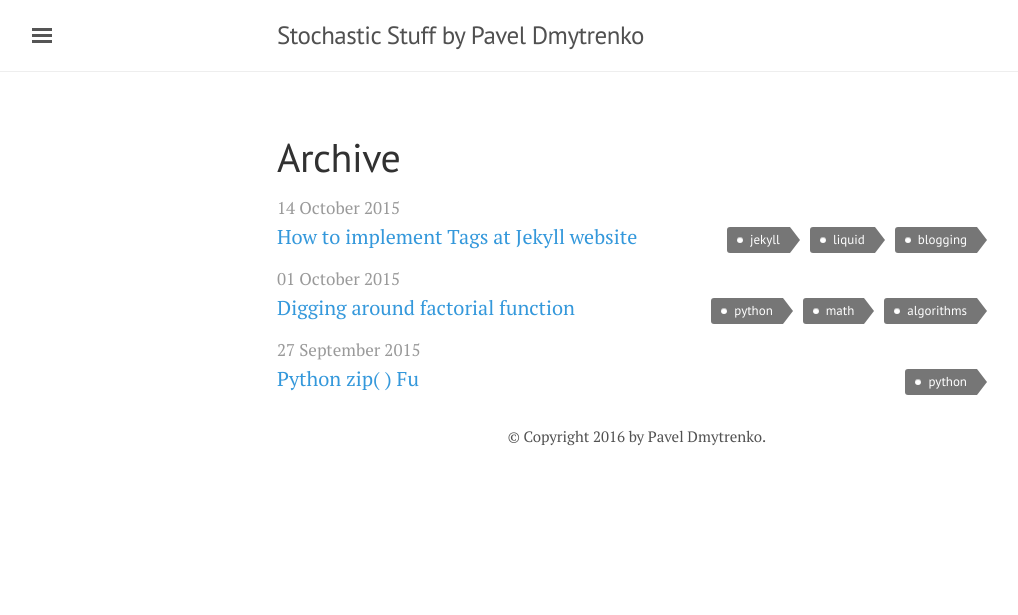
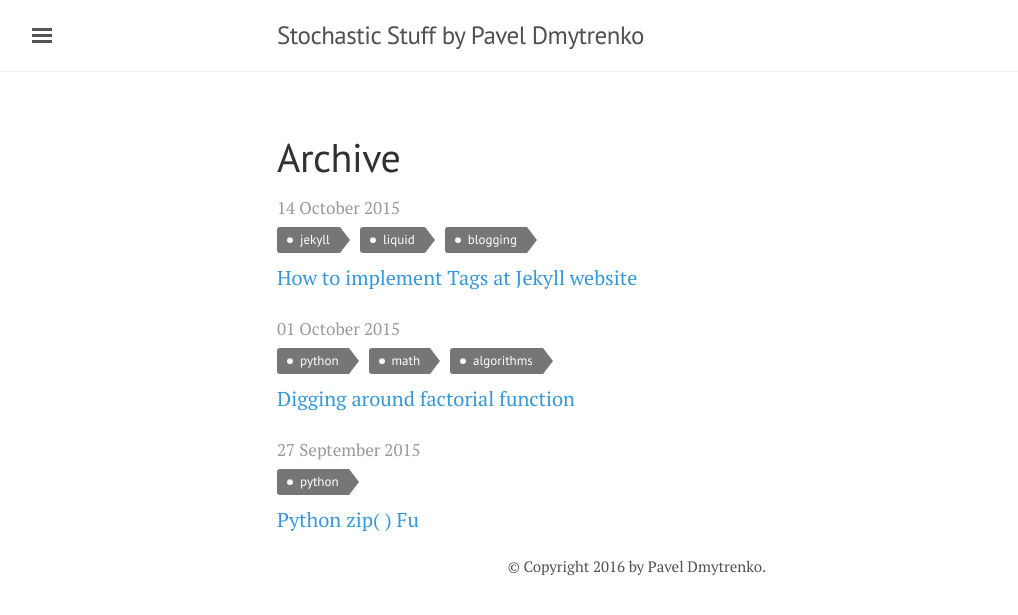
Before and after one commit to pavdmyt/pavdmyt.github.io, a Jekyll site: the page built from archive.md, in a window 1280 px wide. Shown: the top 615 px of the page, without its empty margins (3-1021 px from the left). Built offline with Jekyll 4.4.1, drawn with Linux system fonts in a browser that asks for light colours.

Commit message:
Tags at Archive page revised.

```diff
--- a/archive.md
+++ b/archive.md
@@ -5,23 +5,22 @@ title: Archive
 
 {% for post in site.posts %}
   <div>
+    <!-- Date -->
     <span class="archive-date">
       {{ post.date | date_to_long_string }}
     </span>
-    <br>
-    <span style="float: left;">
-      <a href="{{ post.url }}">{{ post.title }}</a>
-    </span>
+
     <!-- Tags -->
-    <span style="float: right;">
-      <ul class="tags">
-        {% for tag in post.tags %}
-          <li>
-            <a href="/tags#{{ tag }}" class="tag tag-archive-font">{{ tag }}</a>
-          </li>
-        {% endfor %}
-      </ul>
-    </span>
+    <ul class="tags">
+      {% for tag in post.tags %}
+        <li>
+          <a href="/tags#{{ tag }}" class="tag tag-archive-font">{{ tag }}</a>
+        </li>
+      {% endfor %}
+    </ul>
+
+    <!-- Titles -->
+    <a href="{{ post.url }}">{{ post.title }}</a>
   </div>
-  <div style="clear: both;"></div>
+  <!-- <div style="clear: both;"></div> -->
 {% endfor %}
```
